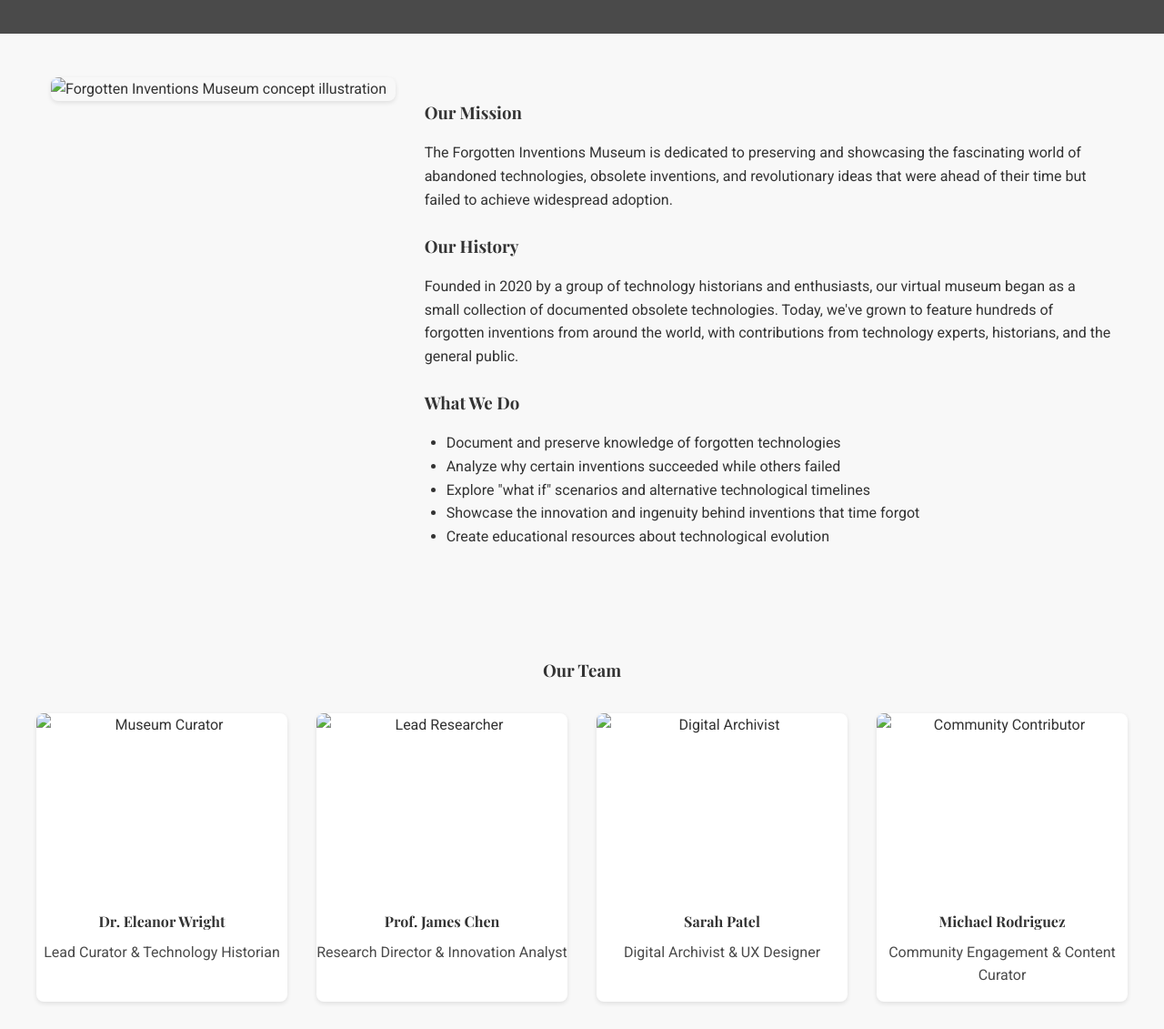
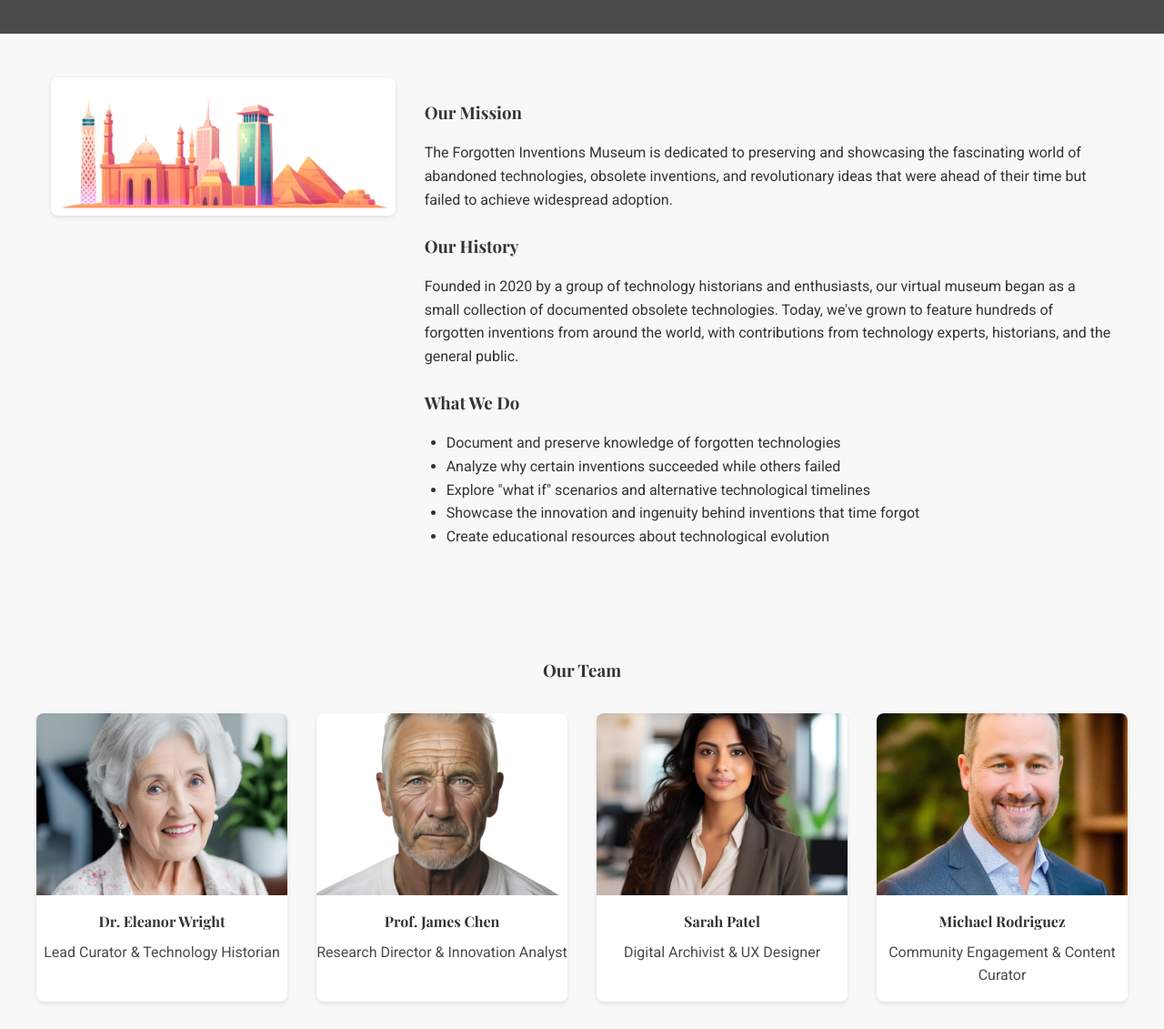
Before and after one commit to mkashif1000/forgotten-inventions-meuseum, a plain HTML site: page about.html in a window 1280 px wide. Shown: the part 169-1300 px from the top of the page at 91% size. Drawn offline with nearby package versions, Linux system fonts and the light colour scheme.

Commit message:
Update about.html

```diff
--- a/about.html
+++ b/about.html
@@ -37,7 +37,7 @@
 
         <section class="about-content">
             <div class="about-image">
-                <img src="images/museum-concept.jpg" alt="Forgotten Inventions Museum concept illustration">
+                <img src="museum-concept.jpg" alt="Forgotten Inventions Museum concept illustration">
             </div>
             <div class="about-text">
                 <h3>Our Mission</h3>
@@ -61,22 +61,22 @@
             <h3>Our Team</h3>
             <div class="team-grid">
                 <div class="team-member">
-                    <img src="images/team-curator.jpg" alt="Museum Curator">
+                    <img src="team-curator.jpg" alt="Museum Curator">
                     <h4>Dr. Eleanor Wright</h4>
                     <p>Lead Curator & Technology Historian</p>
                 </div>
                 <div class="team-member">
-                    <img src="images/team-researcher.jpg" alt="Lead Researcher">
+                    <img src="team-researcher.jpg" alt="Lead Researcher">
                     <h4>Prof. James Chen</h4>
                     <p>Research Director & Innovation Analyst</p>
                 </div>
                 <div class="team-member">
-                    <img src="images/team-archivist.jpg" alt="Digital Archivist">
+                    <img src="team-archivist.jpg" alt="Digital Archivist">
                     <h4>Sarah Patel</h4>
                     <p>Digital Archivist & UX Designer</p>
                 </div>
                 <div class="team-member">
-                    <img src="images/team-contributor.jpg" alt="Community Contributor">
+                    <img src="team-contributor.jpg" alt="Community Contributor">
                     <h4>Michael Rodriguez</h4>
                     <p>Community Engagement & Content Curator</p>
                 </div>
```
